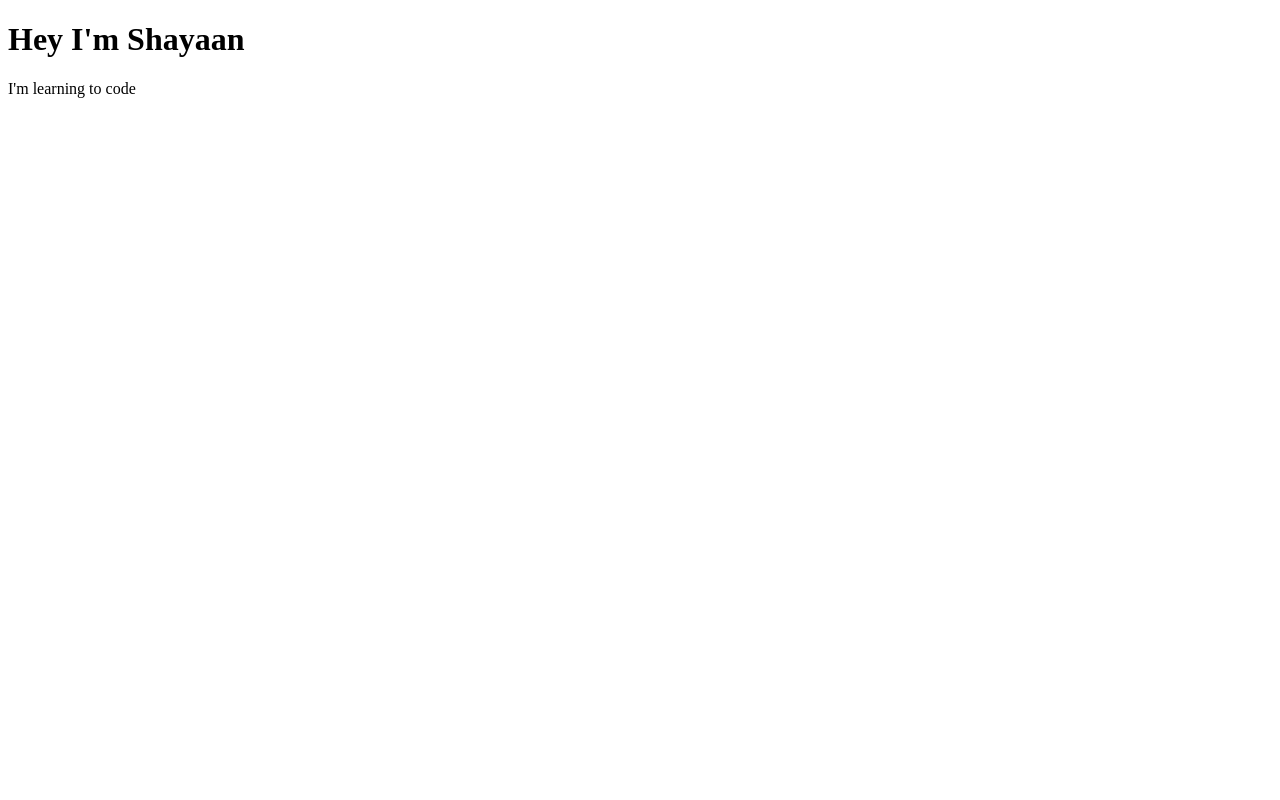
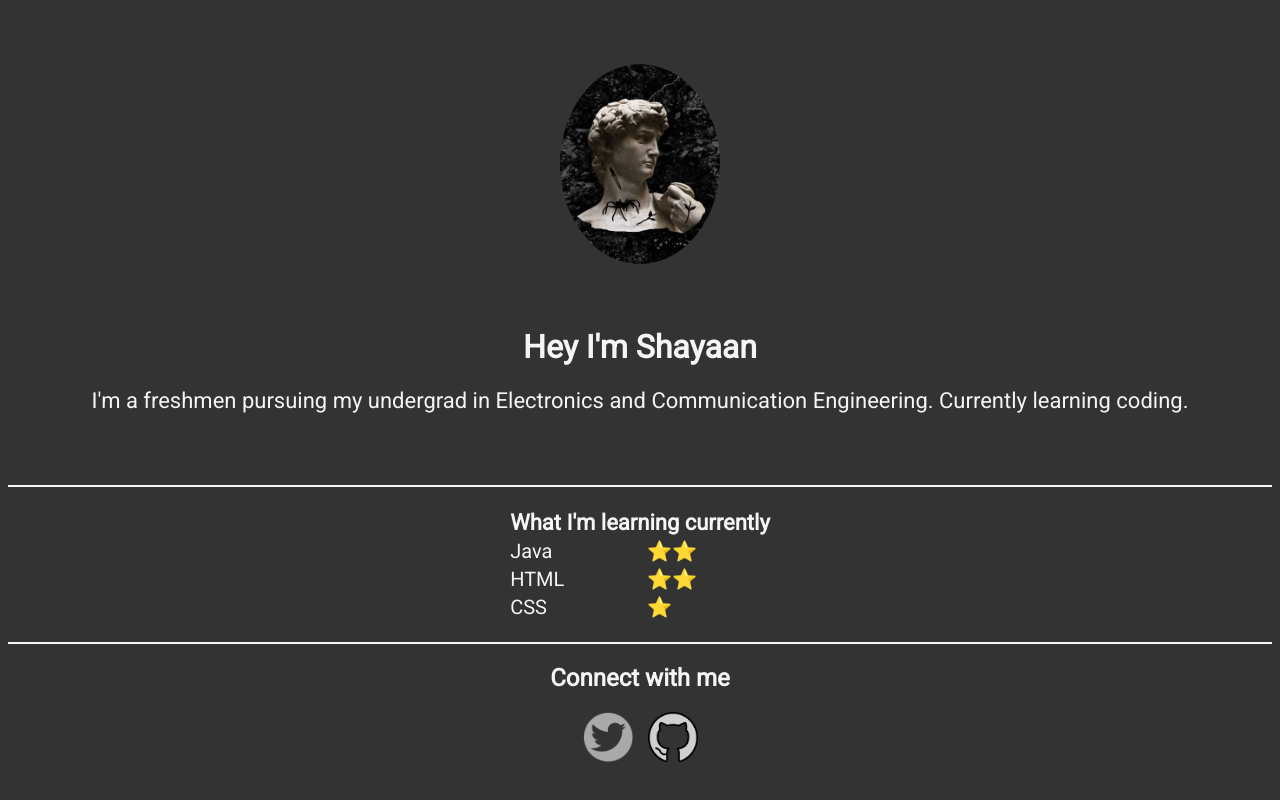
Before and after one commit to Shayaan-Fayaz/ShayaanFayaz, a plain HTML site: page index.html in a window 1280 px wide. Drawn offline with Linux system fonts and the light colour scheme.

Commit message:
added css file for styling and modified the html page

```diff
--- /dev/null
+++ b/css/style.css
@@ -0,0 +1,55 @@
+html{
+    font-family: 'Roboto', sans-serif;
+}
+
+body{
+    background-color: #333;
+}
+
+.profile{
+    display: block;
+    margin: 5vw auto;
+    border-radius: 60%;
+}
+
+h1{
+
+    /* padding: 20px; */
+    color: whitesmoke;
+    text-align: center;
+
+}
+
+.intro{
+    font-size: 22px;
+    color: whitesmoke;
+    text-align: center;
+    padding-bottom: 50px;
+    /* border-bottom: 2px solid whitesmoke; */
+}
+
+hr{
+    border: 1.5px solid whitesmoke;
+}
+
+table{
+    margin: 20px auto;
+    font-size: 20px;
+    color: whitesmoke;
+}
+
+thead{
+    font-size: 22px;
+    font-weight: bold;
+}
+
+.connect{
+    color: whitesmoke;
+    text-align: center;
+}
+
+.logo{
+    display: flex;
+    gap: 15px;
+    justify-content: center;
+}
--- a/index.html
+++ b/index.html
@@ -5,9 +5,49 @@
     <meta http-equiv="X-UA-Compatible" content="IE=edge">
     <meta name="viewport" content="width=device-width, initial-scale=1.0">
     <title>Shayaaaaan Fayaz</title>
+    <link rel="stylesheet" href="css/style.css">
+    <link rel="preconnect" href="https://fonts.googleapis.com">
+<link rel="preconnect" href="https://fonts.gstatic.com" crossorigin>
+<link href="https://fonts.googleapis.com/css2?family=Roboto&display=swap" rel="stylesheet">
 </head>
 <body>
+
+    <img src="img/82e0c552-9efd-469e-bf7e-47181fa8b3db.jpg" alt="A statue" height="200" width="160" class="profile">
+
     <h1>Hey I'm Shayaan</h1>
-    <p>I'm learning to code</p>
+    <p class="intro">I'm a freshmen pursuing my undergrad in Electronics and Communication Engineering. Currently learning coding.</p>
+    <hr>
+    <table>
+        <thead>
+            <tr class="heading">
+                <td colspan="2">
+                    What I'm learning currently
+                </td>
+            </tr>
+        </thead>
+
+        <tr>
+            <td>Java</td>
+            <td>⭐⭐</td>
+        </tr>
+        <tr>
+            <td>HTML</td>
+            <td>⭐⭐</td>
+        </tr>
+        <tr>
+            <td>CSS</td>
+            <td>⭐</td>
+        </tr>
+
+    </table>
+
+    <hr>
+
+    <h2 class="connect">Connect with me</h2>
+    <div class="logo">
+        <a href="https://twitter.com/shayaanfayaz"><img src="img/white-twitter-logo-gray-1.png" alt="twitter logo" height="50px" width="50px" class="twitter-logo"></a>
+        <a href="https://github.com/Shayaan-Fayaz"><img src="img/github-emoji-512x506-u3px3qmr.png" alt="Github Logo" height="50" width="50" class="github-icon"></a>
+    </div>
+
 </body>
 </html>
```
Also changed, not shown: img/82e0c552-9efd-469e-bf7e-47181fa8b3db.jpg (added), img/github-emoji-512x506-u3px3qmr.png (added), img/th.jpg (added), img/white-twitter-logo-gray-1.png (added).
